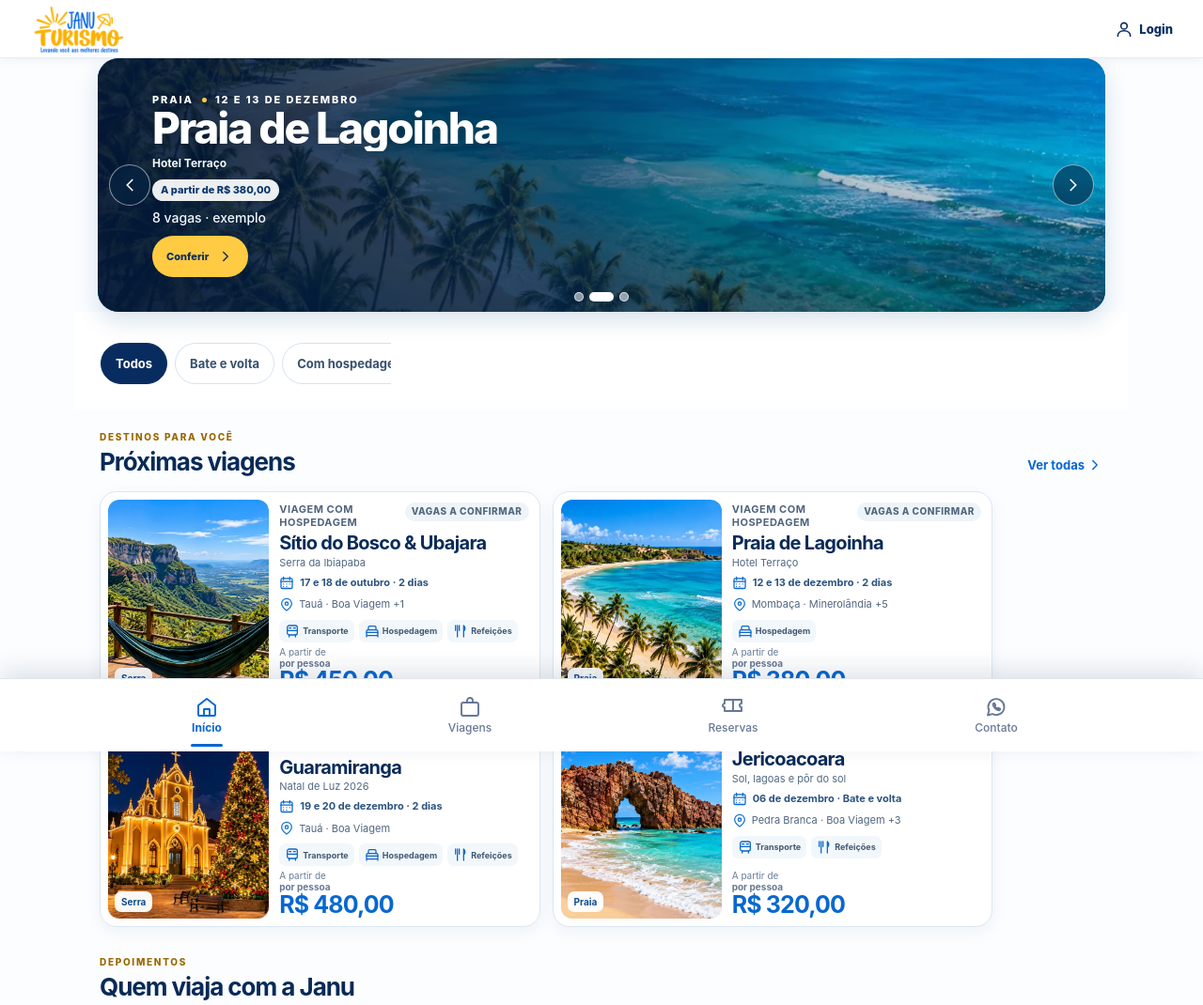
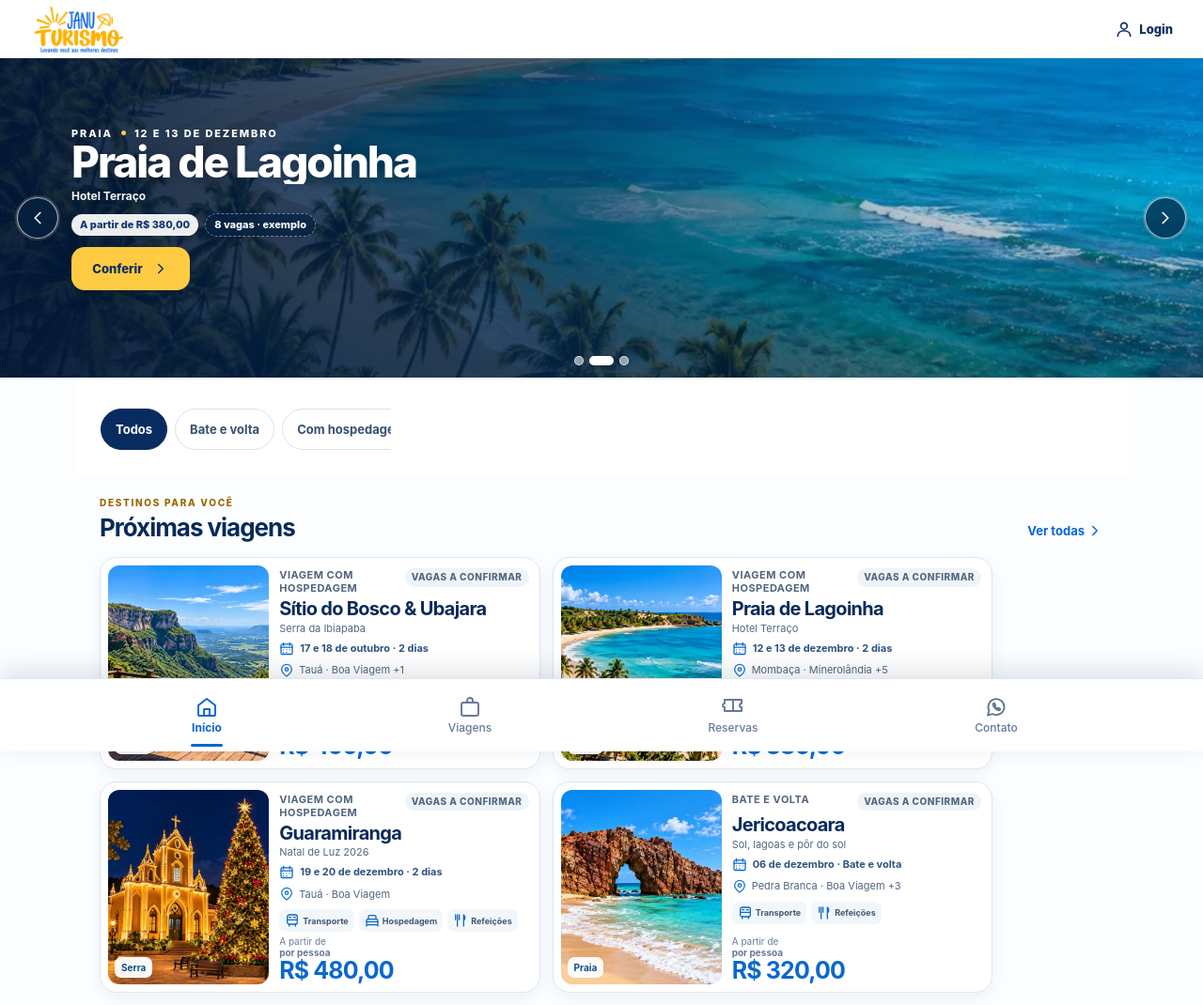
Before and after one commit to VieiraFrancisco1/janu-turismo, a website with bundled scripts: page index.html in a window 1280 px wide. Shown: the top 1070 px of the page at 94% size. Built offline with nearby package versions, Linux system fonts and the light colour scheme; some packages are replaced by stand-ins of ours.

Commit message:
Deixa carrossel full width e organiza controles

```diff
--- a/styles.css
+++ b/styles.css
@@ -1920,3 +1920,123 @@ dialog select { display: block; width: 100%; margin-top: 6px; padding: 12px 13px
     width: 100%;
   }
 }
+
+
+/* HERO FULL BLEED + VAGAS + SETAS */
+.home-page .hero-carousel {
+  width: 100vw;
+  max-width: none;
+  height: 264px;
+  margin: 0 calc(50% - 50vw);
+  border-radius: 0;
+  box-shadow: none;
+}
+.home-page .hero-carousel .hero-slide > img {
+  width: 100%;
+  height: 100%;
+  object-fit: cover;
+}
+.home-page .hero-carousel .hero-slide .hero-copy {
+  width: min(88%, 520px);
+  padding: 22px 58px 42px;
+  justify-content: center;
+}
+.hero-info-row {
+  display: flex;
+  align-items: center;
+  flex-wrap: wrap;
+  gap: 7px;
+  margin-top: 9px;
+}
+.hero-info-row .hero-offer {
+  margin: 0 !important;
+}
+.hero-vacancies {
+  width: fit-content;
+  margin: 0 !important;
+  padding: 5px 9px;
+  border: 1px solid rgba(255,255,255,.44);
+  border-radius: 999px;
+  background: rgba(5,35,68,.72);
+  color: #fff !important;
+  font-size: 11px !important;
+  font-weight: 850 !important;
+  line-height: 1.2 !important;
+  backdrop-filter: blur(6px);
+}
+.hero-vacancies.is-demo {
+  border-style: dashed;
+  color: #f7fbff !important;
+}
+.hero-carousel .hero-cta {
+  min-width: 126px;
+  min-height: 46px;
+  justify-content: center;
+  margin-top: 11px;
+  padding: 10px 15px;
+  gap: 10px;
+  border-radius: 14px;
+  font-size: 13px;
+  box-shadow: 0 7px 18px rgba(0,0,0,.18);
+}
+.hero-carousel .hero-cta svg {
+  transition: transform .18s ease;
+}
+.hero-carousel .hero-cta:hover svg,
+.hero-carousel .hero-cta:focus-visible svg {
+  transform: translateX(3px);
+}
+.hero-arrow {
+  display: grid;
+  width: 44px;
+  height: 44px;
+  border-color: rgba(255,255,255,.68);
+  background: rgba(4,31,64,.68);
+  box-shadow: 0 4px 14px rgba(0,0,0,.18);
+  transition: transform .18s ease, background .18s ease;
+  animation: hero-arrow-pulse 1.8s ease-in-out infinite;
+}
+.hero-arrow:hover,
+.hero-arrow:focus-visible {
+  background: rgba(5,52,101,.9);
+}
+.hero-arrow-prev {
+  left: 9px;
+}
+.hero-arrow-next {
+  right: 9px;
+}
+.hero-arrow-prev:hover,
+.hero-arrow-prev:focus-visible {
+  transform: translateY(-50%) translateX(-2px) scale(1.05);
+}
+.hero-arrow-next:hover,
+.hero-arrow-next:focus-visible {
+  transform: translateY(-50%) translateX(2px) scale(1.05);
+}
+.hero-dots {
+  bottom: 13px;
+}
+@keyframes hero-arrow-pulse {
+  0%, 100% { box-shadow: 0 4px 14px rgba(0,0,0,.18), 0 0 0 0 rgba(255,255,255,.28); }
+  50% { box-shadow: 0 4px 14px rgba(0,0,0,.18), 0 0 0 5px rgba(255,255,255,0); }
+}
+@media (min-width: 700px) {
+  .home-page .hero-carousel {
+    height: 340px;
+  }
+  .home-page .hero-carousel .hero-slide .hero-copy {
+    padding-left: 76px;
+    padding-right: 76px;
+  }
+  .hero-arrow-prev { left: 18px; }
+  .hero-arrow-next { right: 18px; }
+}
+@media (prefers-reduced-motion: reduce) {
+  .hero-arrow {
+    animation: none;
+  }
+  .hero-carousel .hero-cta svg {
+    transition: none;
+  }
+}
```
